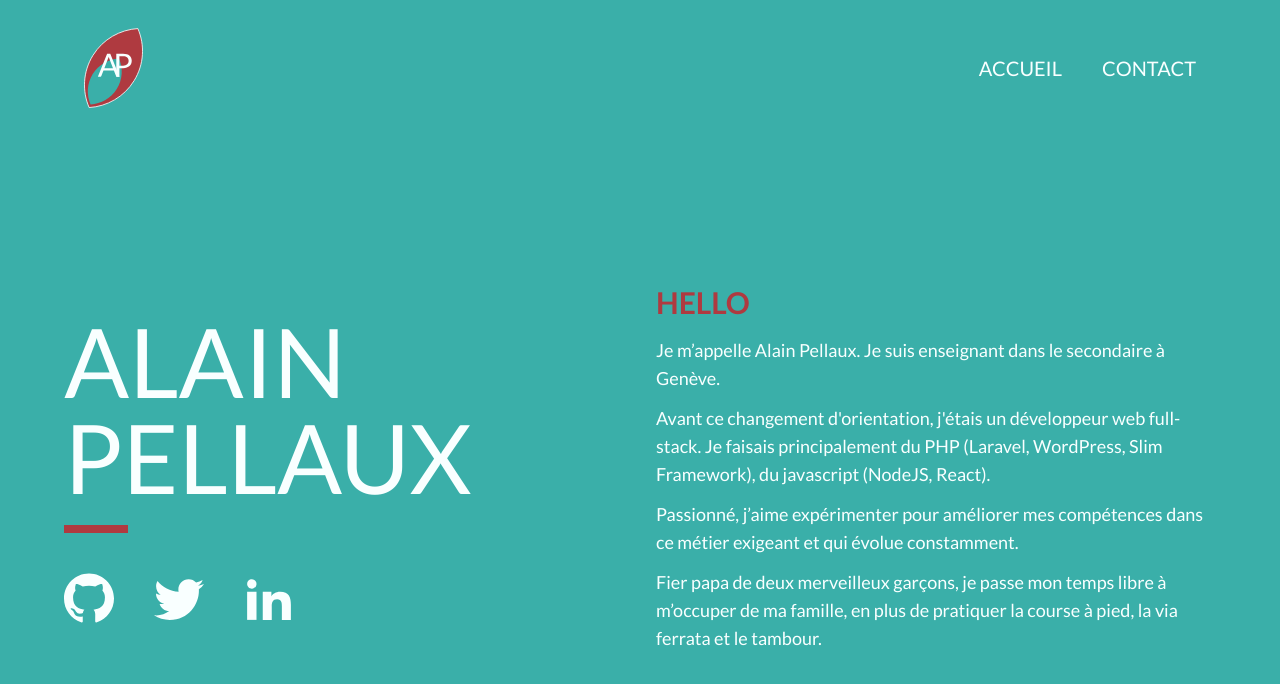
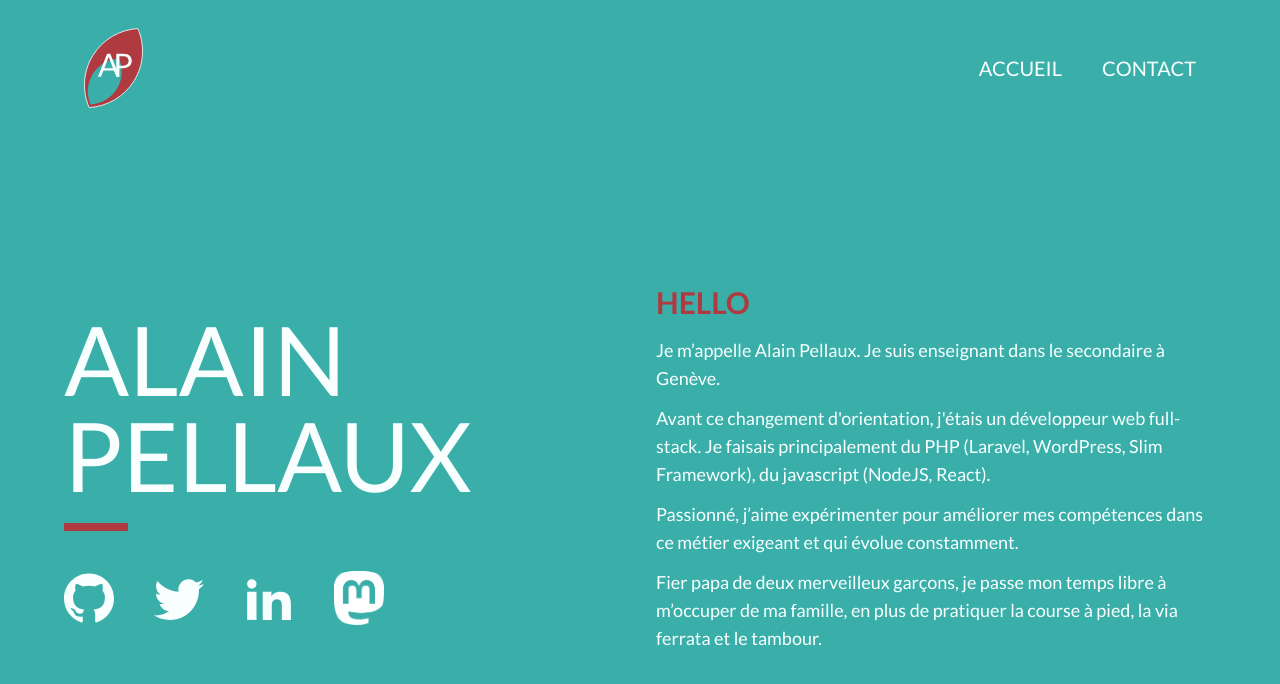
Before and after one commit to gallib/gallib.github.io, a Next.js app: page / in a window 1280 px wide. Shown: the top 684 px of the page. Built offline with nearby package versions, Linux system fonts and the light colour scheme.

Commit message:
Add Mastodon link

```diff
--- a/components/title.js
+++ b/components/title.js
@@ -10,33 +10,44 @@ export default function Title() {
             <div className="w-16 h-2 mt-5 bg-midred-500"></div>
             <div className="mt-10">
                 <Link href="https://github.com/gallib">
-                    <a>
+                    <a className="mr-10">
                         <img
                             className="inline-block"
                             src="/github.svg"
-                            alt="Mon compte GitHub"
+                            alt="Me retrouver sur GitHub"
                             width="50px"
                             height="50px"
                         />
                     </a>
                 </Link>
                 <Link href="https://twitter.com/gallib_net">
-                    <a className="mx-10">
+                    <a className="mr-10">
                         <img
                             className="inline-block"
                             src="/twitter.svg"
-                            alt="Mon compte Twitter"
+                            alt="Me retrouver sur Twitter"
                             width="50px"
                             height="50px"
                         />
                     </a>
                 </Link>
                 <Link href="https://ch.linkedin.com/in/alainpellaux">
-                    <a>
+                    <a className="mr-10">
                         <img
                             className="inline-block"
                             src="/linkedin.svg"
-                            alt="Mon compte LinkedIn"
+                            alt="Me retrouver sur LinkedIn"
+                            width="50px"
+                            height="50px"
+                        />
+                    </a>
+                </Link>
+                <Link href="https://tooting.ch/@iciAlain">
+                    <a rel="me">
+                        <img
+                            className="inline-block"
+                            src="/mastodon.svg"
+                            alt="Me retrouver sur Mastodon"
                             width="50px"
                             height="50px"
                         />
```
Also changed, not shown: public/mastodon.svg (added).
